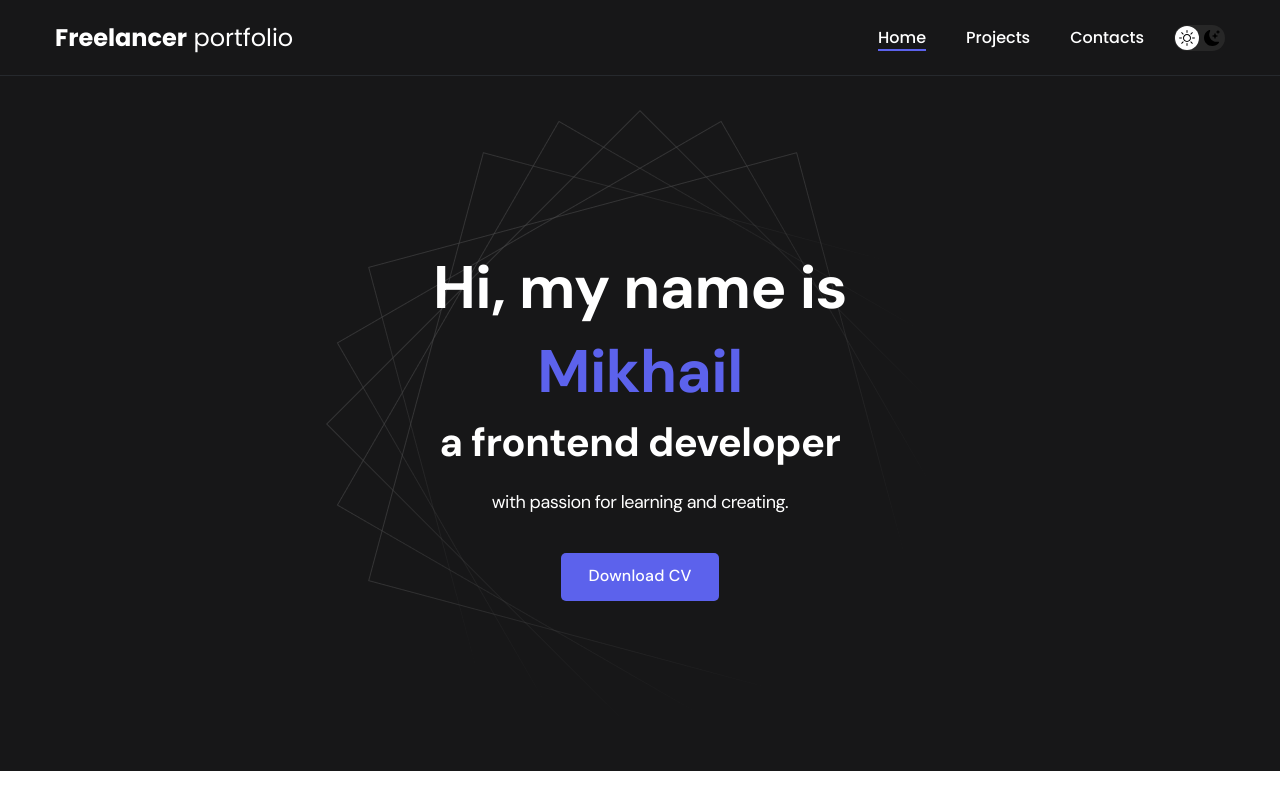
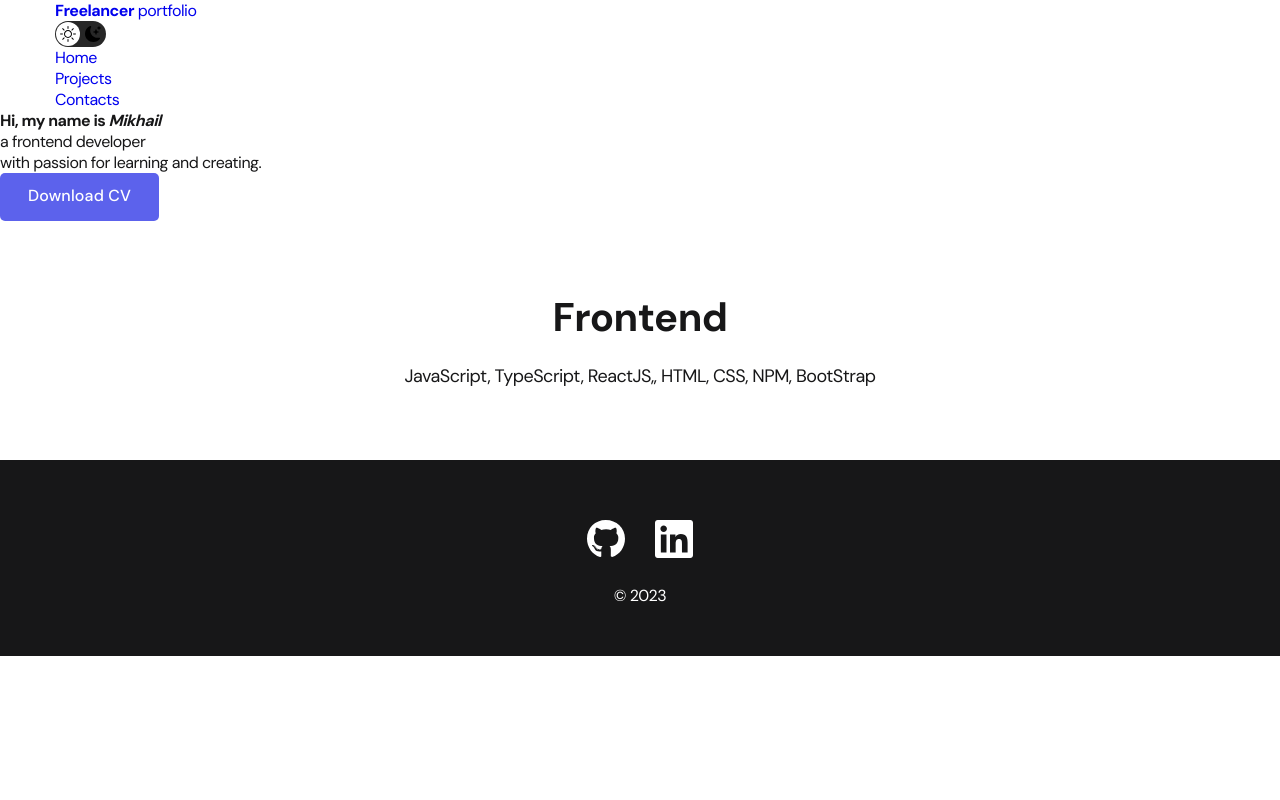
Before and after one commit to elseElseIf/port, a React (Create React App) app: page / in a window 1280 px wide. Shown: the top 800 px of the page. Built offline with nearby package versions, Linux system fonts and the light colour scheme.

Commit message:
feat: add nav and header components

```diff
--- a/src/styles/main.css
+++ b/src/styles/main.css
@@ -93,73 +93,6 @@ body {
 	line-height: 1.3;
 }
 
-/* Nav */
-
-.nav {
-	padding: 20px 0;
-	background-color: var(--nav-bg);
-	border-bottom: 1px solid var(--nav-border);
-	color: var(--nav-text);
-	letter-spacing: normal;
-}
-
-.nav-row {
-	display: flex;
-	justify-content: flex-end;
-	align-items: center;
-	column-gap: 30px;
-	row-gap: 20px;
-	flex-wrap: wrap;
-}
-
-.logo {
-	margin-right: auto;
-	color: var(--nav-text);
-	font-size: 24px;
-	font-family: 'Poppins', sans-serif;
-}
-
-.logo strong {
-	font-weight: 700;
-}
-
-.nav-list {
-	display: flex;
-	flex-wrap: wrap;
-	row-gap: 10px;
-	align-items: center;
-	column-gap: 40px;
-	font-size: 16px;
-	font-weight: 500;
-	font-family: 'Poppins', sans-serif;
-}
-
-.nav-list__link {
-	color: var(--nav-text);
-	transition: opacity 0.2s ease-in;
-}
-
-.nav-list__link:hover {
-	opacity: 0.8;
-}
-
-.nav-list__link--active {
-	position: relative;
-}
-
-.nav-list__link--active::before {
-	content: '';
-
-	position: absolute;
-	left: 0;
-	top: 100%;
-
-	display: block;
-	height: 2px;
-	width: 100%;
-	background-color: var(--accent);
-}
-
 /* Dark mode btn */
 
 .dark-mode-btn {
@@ -201,58 +134,6 @@ body {
 .dark-mode-btn__icon {
 	position: relative;
 	z-index: 9;
-}
-
-/* Header */
-
-.header {
-	padding: 40px 0;
-	min-height: 695px;
-
-	display: flex;
-	justify-content: center;
-	align-items: center;
-
-	background-color: var(--header-bg);
-	background-image: url('./../img/header-bg.png');
-	background-repeat: no-repeat;
-	background-size: auto;
-	background-position: center center;
-
-	color: var(--header-text);
-	text-align: center;
-}
-
-.header__wrapper {
-	padding: 0 15px;
-	max-width: 660px;
-}
-
-.header__title {
-	margin-bottom: 20px;
-	font-size: 40px;
-	font-weight: 700;
-	line-height: 1.4;
-}
-
-.header__title strong {
-	font-size: 60px;
-	font-weight: 700;
-}
-
-.header__title em {
-	font-style: normal;
-	color: var(--accent);
-}
-
-.header__text {
-	margin-bottom: 40px;
-	font-size: 18px;
-	line-height: 1.333;
-}
-
-.header__text p + p {
-	margin-top: 0.5em;
 }
 
 /* Btn */
```
